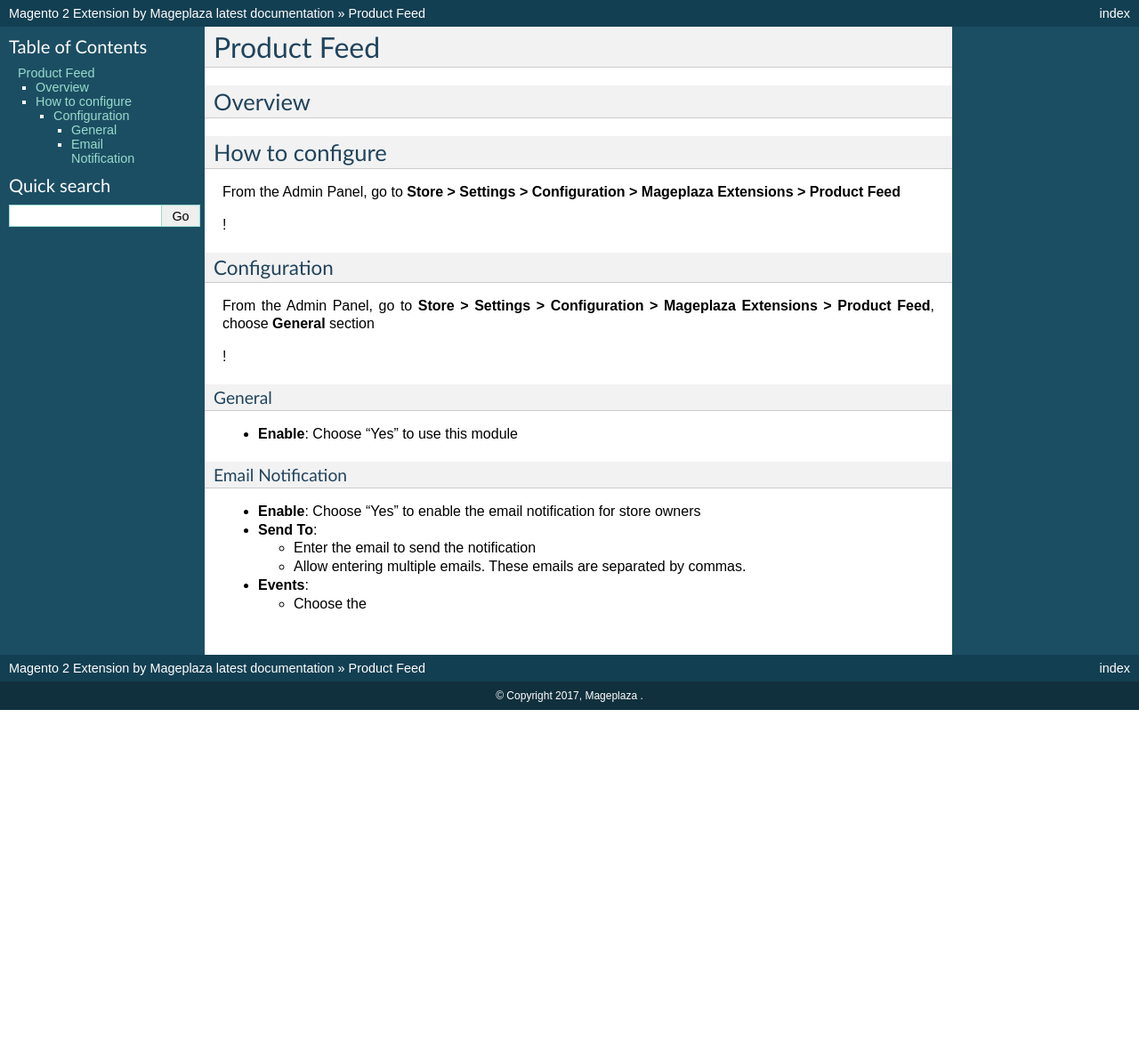
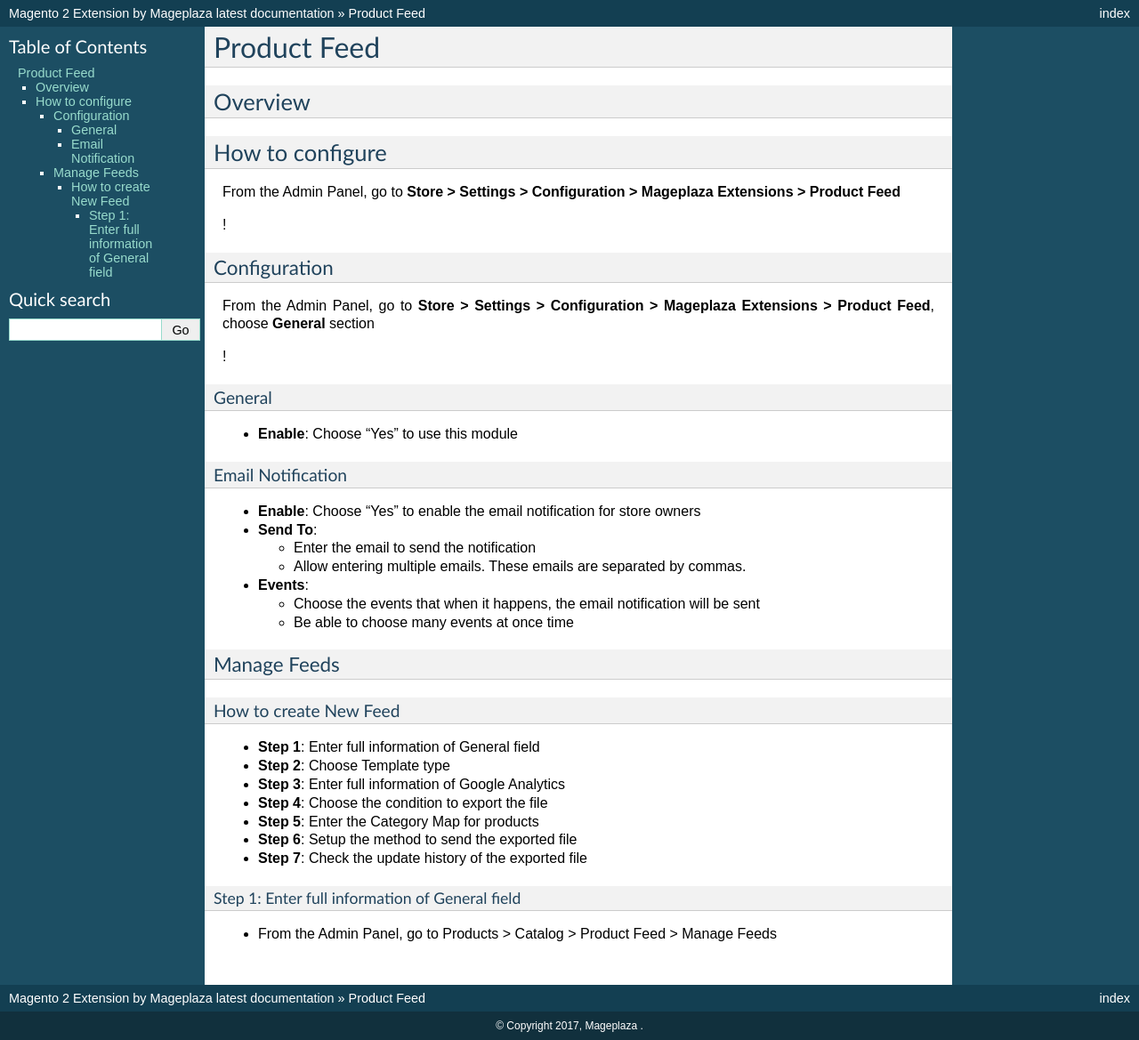
Before and after one commit to magepages/mpdocs, a Sphinx documentation site: the page built from docs/product-feed/index.md, in a window 1280 px wide. Shown: the whole page at 89% size. Built offline with Sphinx 7.4.7, drawn with Linux system fonts in a browser that asks for light colours; pages that are not in the unit, such as notebooks, are missing from menus; before the commit the page ends 900 px from its top, so only the background shows below that.

Commit message:
Update index.md

```diff
--- a/docs/product-feed/index.md
+++ b/docs/product-feed/index.md
@@ -29,4 +29,20 @@
     * Allow entering multiple emails. These emails are separated by commas.
 
 * **Events**:
-    * Choose the
+    * Choose the events that when it happens, the email notification will be sent
+    * Be able to choose many events at once time
+
+### Manage Feeds
+
+#### How to create New Feed
+* **Step 1**: Enter full information of General field
+* **Step 2**: Choose Template type
+* **Step 3**: Enter full information of Google Analytics
+* **Step 4**: Choose the condition to export the file
+* **Step 5**: Enter the Category Map for products
+* **Step 6**: Setup the method to send the exported file
+* **Step 7**: Check the update history of the exported file
+
+##### Step 1: Enter full information of General field
+
+* From the Admin Panel, go to Products > Catalog > Product Feed > Manage Feeds
```
